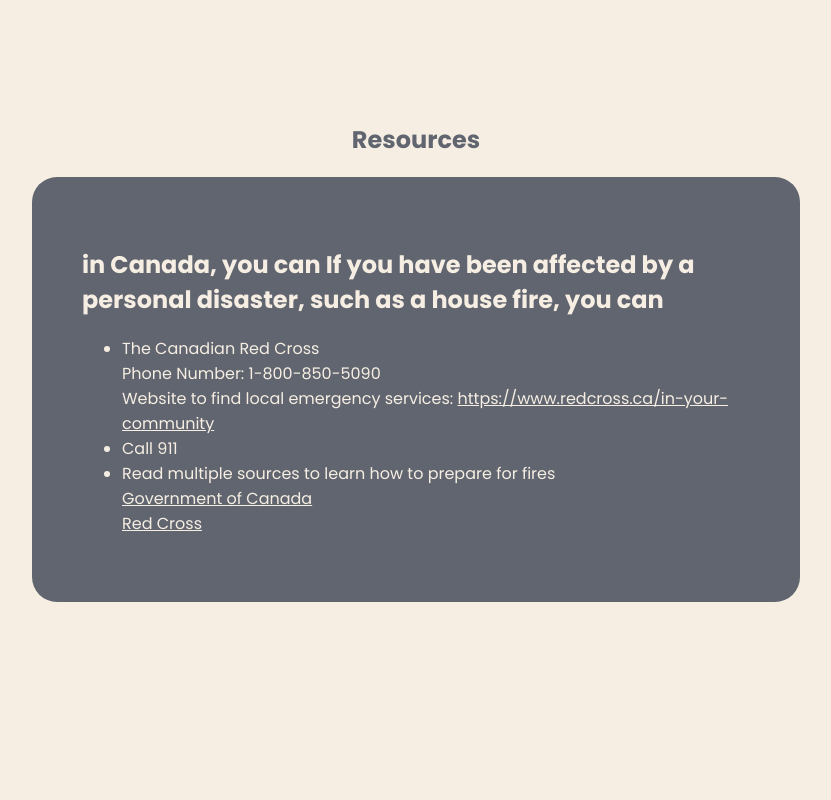
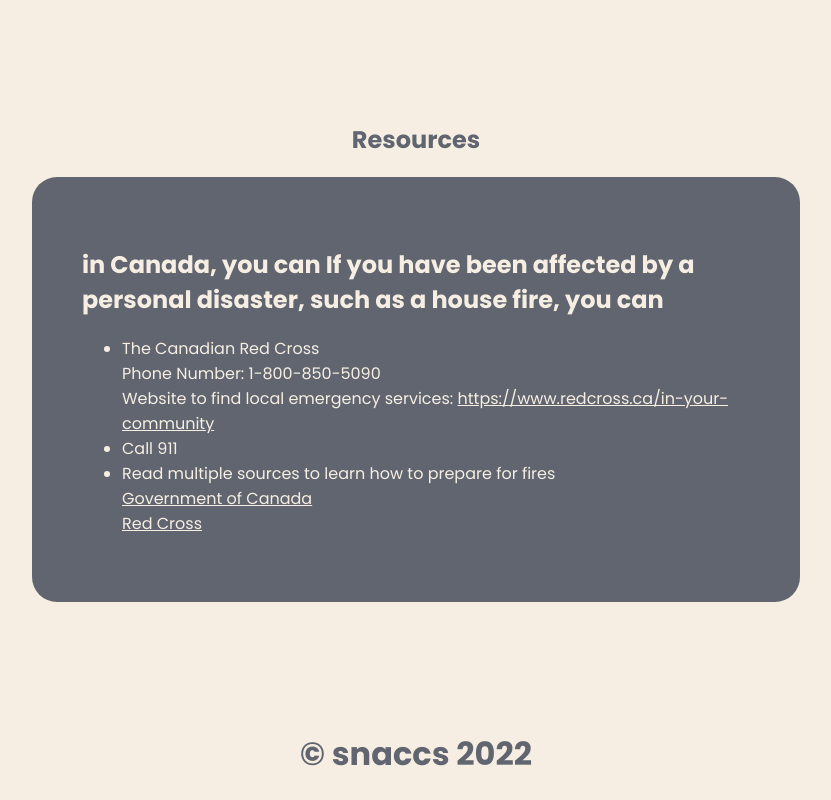
Before and after one commit to KaraHuynh/Blaze-Buddy, a React (Create React App) app: page / in a window 1280 px wide. Shown: the part 4026-4826 px from the top of the page, without its empty margins (224-1055 px from the left). Before the commit the page ends 4628 px from the top, so only its background shows below. Built offline with nearby package versions, Linux system fonts and the light colour scheme.

Commit message:
Added in footer

```diff
--- a/src/App.js
+++ b/src/App.js
@@ -3,6 +3,7 @@
 import FireProtocols from './sections/FireProtocols/FireProtocols';
 import FireFacts from './sections/FireFacts/FireFacts';
 import Resources from './sections/Resources/Resources';
+import Footer from './components/Footer/Footer';
 import { useState } from 'react'
 import axios from "axios";
 
@@ -39,6 +40,7 @@
         <FireProtocols />
         <FireFacts />
         <Resources />
+        <Footer />
     </div>
   );
 }
--- /dev/null
+++ b/src/components/Footer/Footer.jsx
@@ -0,0 +1,10 @@
+import React from "react";
+import './style.css';
+
+export default function Footer () {
+    return(
+        <footer className="footer">
+            <h1>© snaccs 2022</h1>
+        </footer>
+    );
+}
--- /dev/null
+++ b/src/components/Footer/style.css
@@ -0,0 +1,5 @@
+.footer {
+    margin-top: 10%;
+    text-align: center;
+    color: #60656F;
+}
```
